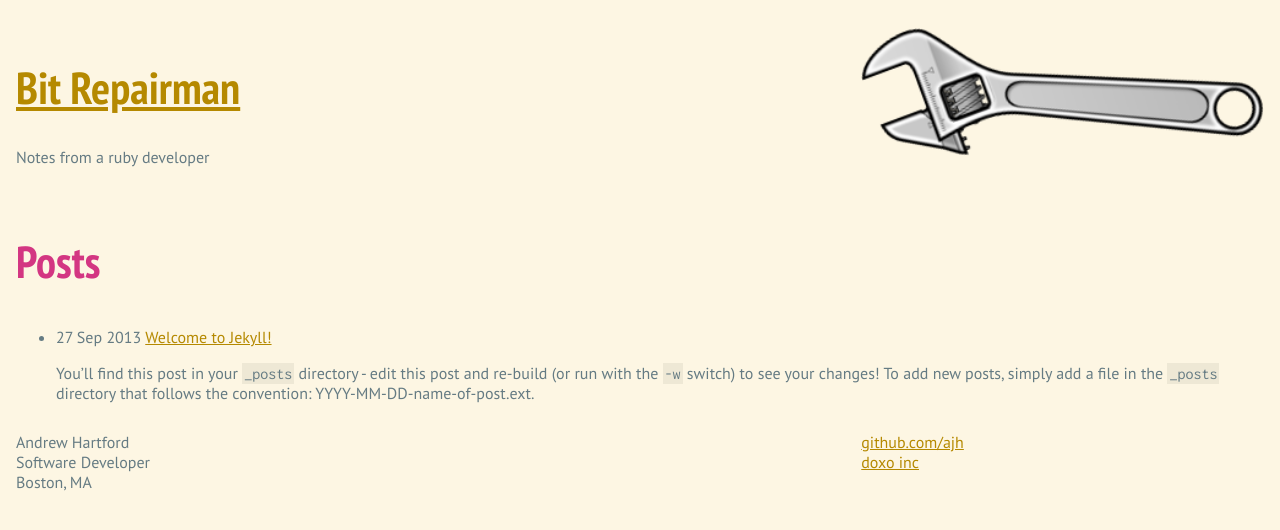
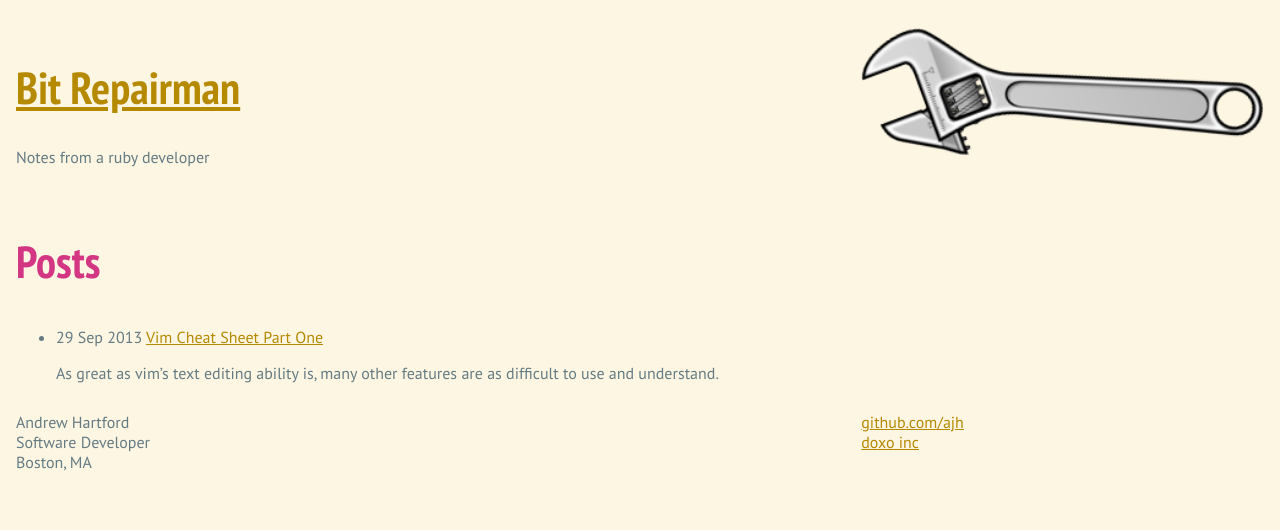
Before and after one commit to ajh/ajh.github.io, a Jekyll site: the page built from index.html, in a window 1280 px wide. Shown: the top 530 px of the page. Built offline with Jekyll 4.4.1, drawn with Linux system fonts in a browser that asks for light colours; Markdown is read by kramdown in place of the engine named in the settings.

Commit message:
Create first vim post

```diff
--- a/_posts/2013-09-27-welcome-to-jekyll.markdown
+++ /dev/null
@@ -1,24 +0,0 @@
----
-layout: post
-title:  "Welcome to Jekyll!"
-date:   2013-09-27 22:17:04
-categories: jekyll update
----
-
-You'll find this post in your `_posts` directory - edit this post and re-build (or run with the `-w` switch) to see your changes!
-To add new posts, simply add a file in the `_posts` directory that follows the convention: YYYY-MM-DD-name-of-post.ext.
-
-Jekyll also offers powerful support for code snippets:
-
-{% highlight ruby %}
-def print_hi(name)
-  puts "Hi, #{name}"
-end
-print_hi('Tom')
-#=> prints 'Hi, Tom' to STDOUT.
-{% endhighlight %}
-
-Check out the [Jekyll docs][jekyll] for more info on how to get the most out of Jekyll. File all bugs/feature requests at [Jekyll's GitHub repo][jekyll-gh].
-
-[jekyll-gh]: https://github.com/mojombo/jekyll
-[jekyll]:    http://jekyllrb.com
--- a/_drafts/vim_cheat_sheet_part_one.md
+++ b/_posts/2013-09-29-vim_cheat_sheet_part_one.md
@@ -2,7 +2,6 @@
 layout: post
 title:  "Vim Cheat Sheet Part One"
 categories: vim
-excerpt: "description of vim features"
 ---
 
 As great as vim's text editing ability is, many other features are as
```
